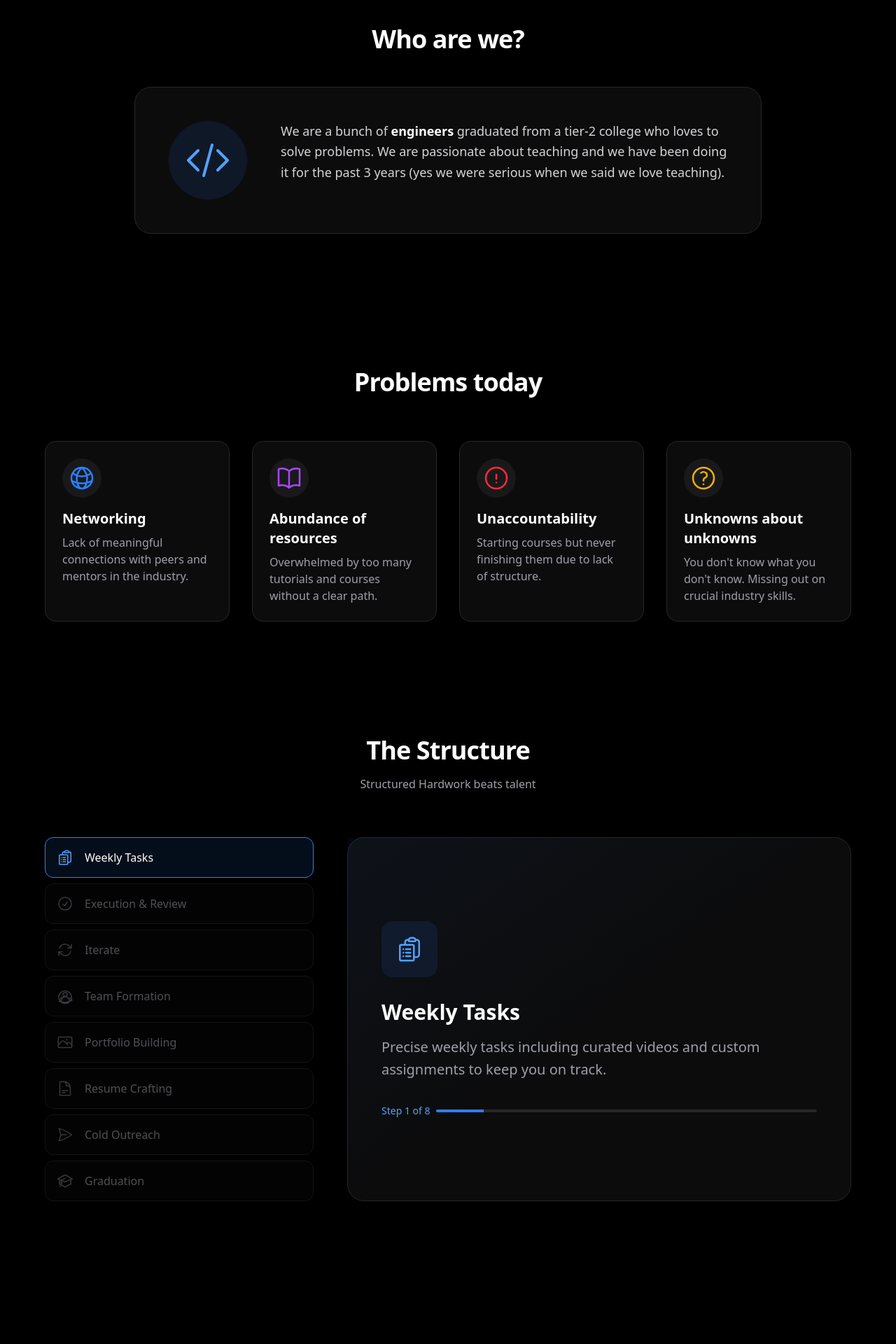
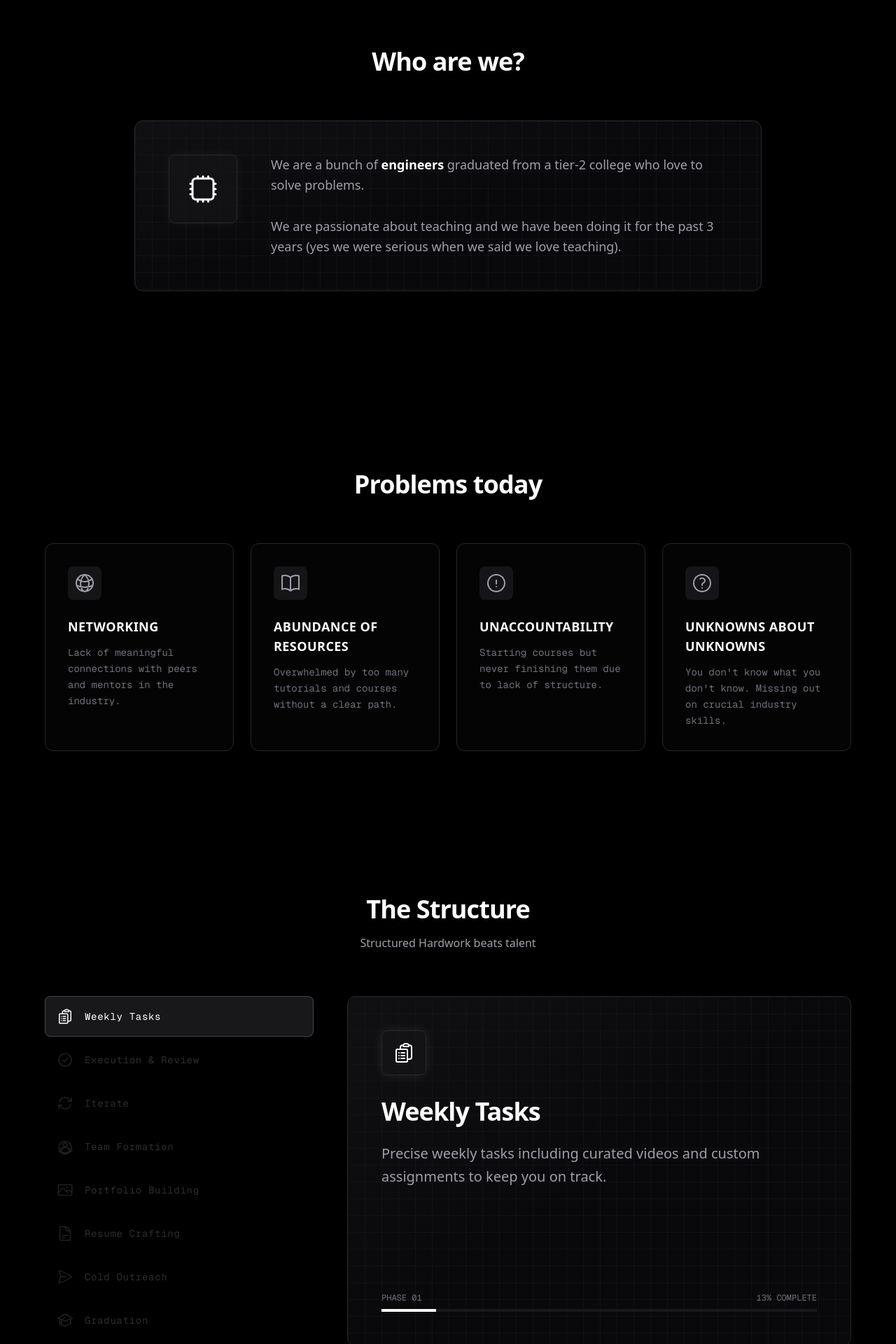
Before and after one commit to akxr-in/akxr-landing-page, a Next.js app: page / in a window 1280 px wide. Shown: the part 700-2620 px from the top of the page at 70% size. Built offline with nearby package versions, Linux system fonts and the light colour scheme.

Commit message:
fix: immprove design

```diff
--- a/app/components/About.tsx
+++ b/app/components/About.tsx
@@ -1,23 +1,28 @@
 
 export default function About() {
     return (
-        <section className="bg-black py-24 px-4">
+        <section className="bg-black py-32 px-4">
             <div className="mx-auto max-w-4xl text-center">
-                <h2 className="mb-12 text-3xl font-bold tracking-tight text-white sm:text-4xl">
+                <h2 className="mb-16 text-3xl font-bold tracking-tight text-white sm:text-4xl">
                     Who are we?
                 </h2>
 
-                <div className="relative overflow-hidden rounded-3xl border border-zinc-800 bg-zinc-900/50 p-8 backdrop-blur-sm sm:p-12">
-                    <div className="flex flex-col items-center gap-8 md:flex-row md:items-start md:gap-12">
-                        <div className="flex-shrink-0 rounded-full bg-blue-500/10 p-6">
-                            <svg xmlns="http://www.w3.org/2000/svg" fill="none" viewBox="0 0 24 24" strokeWidth={1.5} stroke="currentColor" className="h-16 w-16 text-blue-400">
-                                <path strokeLinecap="round" strokeLinejoin="round" d="M17.25 6.75L22.5 12l-5.25 5.25m-10.5 0L1.5 12l5.25-5.25m7.5-3l-4.5 16.5" />
+                <div className="relative overflow-hidden rounded-xl border border-zinc-800 bg-zinc-950 p-8 sm:p-12">
+                    {/* Tech grid background */}
+                    <div className="absolute inset-0 bg-[linear-gradient(to_right,#80808012_1px,transparent_1px),linear-gradient(to_bottom,#80808012_1px,transparent_1px)] bg-[size:24px_24px]" />
+                    <div className="absolute inset-0 bg-gradient-to-br from-zinc-900/50 via-transparent to-transparent" />
+
+                    <div className="relative z-10 flex flex-col items-center gap-8 md:flex-row md:items-start md:gap-12">
+                        <div className="flex-shrink-0 rounded-lg border border-zinc-800 bg-zinc-900/50 p-6 shadow-[0_0_15px_rgba(255,255,255,0.05)]">
+                            <svg xmlns="http://www.w3.org/2000/svg" fill="none" viewBox="0 0 24 24" strokeWidth={1.5} stroke="currentColor" className="h-12 w-12 text-white">
+                                <path strokeLinecap="round" strokeLinejoin="round" d="M8.25 3v1.5M4.5 8.25H3m18 0h-1.5M4.5 12H3m18 0h-1.5m-15 3.75H3m18 0h-1.5M8.25 19.5V21M12 3v1.5m0 15V21m3.75-18v1.5m0 15V21m-9-1.5h10.5a2.25 2.25 0 002.25-2.25V6.75a2.25 2.25 0 00-2.25-2.25H6.75A2.25 2.25 0 004.5 6.75v10.5a2.25 2.25 0 002.25 2.25z" />
                             </svg>
                         </div>
 
                         <div className="text-left">
-                            <p className="text-lg leading-relaxed text-zinc-300">
-                                We are a bunch of <span className="font-semibold text-white">engineers</span> graduated from a tier-2 college who loves to solve problems.
+                            <p className="text-lg leading-relaxed text-zinc-400 font-light">
+                                We are a bunch of <span className="font-bold text-white">engineers</span> graduated from a tier-2 college who love to solve problems.
+                                <br /><br />
                                 We are passionate about teaching and we have been doing it for the past 3 years
                                 (yes we were serious when we said we love teaching).
                             </p>
--- a/app/components/Problems.tsx
+++ b/app/components/Problems.tsx
@@ -1,10 +1,9 @@
-
 const problems = [
     {
         title: "Networking",
         description: "Lack of meaningful connections with peers and mentors in the industry.",
         icon: (
-            <svg xmlns="http://www.w3.org/2000/svg" fill="none" viewBox="0 0 24 24" strokeWidth={1.5} stroke="currentColor" className="h-10 w-10 text-blue-500">
+            <svg xmlns="http://www.w3.org/2000/svg" fill="none" viewBox="0 0 24 24" strokeWidth={1.5} stroke="currentColor" className="h-8 w-8">
                 <path strokeLinecap="round" strokeLinejoin="round" d="M12 21a9.004 9.004 0 008.716-6.747M12 21a9.004 9.004 0 01-8.716-6.747M12 21c2.485 0 4.5-4.03 4.5-9S12 3 12 3m0 18c-2.485 0-4.5-4.03-4.5-9S12 3 12 3m0 0a8.997 8.997 0 017.843 4.582M12 3a8.997 8.997 0 00-7.843 4.582m15.686 0A11.953 11.953 0 0112 10.5c-2.998 0-5.74-1.1-7.843-2.918m15.686 0A8.959 8.959 0 0121 12c0 .778-.099 1.533-.284 2.253m0 0A17.919 17.919 0 0112 16.5c-3.162 0-6.133-.815-8.716-2.247m0 0A9.015 9.015 0 013 12c0-1.605.42-3.113 1.157-4.418" />
             </svg>
         )
@@ -13,7 +12,7 @@ const problems = [
         title: "Abundance of resources",
         description: "Overwhelmed by too many tutorials and courses without a clear path.",
         icon: (
-            <svg xmlns="http://www.w3.org/2000/svg" fill="none" viewBox="0 0 24 24" strokeWidth={1.5} stroke="currentColor" className="h-10 w-10 text-purple-500">
+            <svg xmlns="http://www.w3.org/2000/svg" fill="none" viewBox="0 0 24 24" strokeWidth={1.5} stroke="currentColor" className="h-8 w-8">
                 <path strokeLinecap="round" strokeLinejoin="round" d="M12 6.042A8.967 8.967 0 006 3.75c-1.052 0-2.062.18-3 .512v14.25A8.987 8.987 0 016 18c2.305 0 4.408.867 6 2.292m0-14.25a8.966 8.966 0 016-2.292c1.052 0 2.062.18 3 .512v14.25A8.987 8.987 0 0018 18a8.967 8.967 0 00-6 2.292m0-14.25v14.25" />
             </svg>
         )
@@ -22,7 +21,7 @@ const problems = [
         title: "Unaccountability",
         description: "Starting courses but never finishing them due to lack of structure.",
         icon: (
-            <svg xmlns="http://www.w3.org/2000/svg" fill="none" viewBox="0 0 24 24" strokeWidth={1.5} stroke="currentColor" className="h-10 w-10 text-red-500">
+            <svg xmlns="http://www.w3.org/2000/svg" fill="none" viewBox="0 0 24 24" strokeWidth={1.5} stroke="currentColor" className="h-8 w-8">
                 <path strokeLinecap="round" strokeLinejoin="round" d="M12 9v3.75m9-.75a9 9 0 11-18 0 9 9 0 0118 0zm-9 3.75h.008v.008H12v-.008z" />
             </svg>
         )
@@ -31,7 +30,7 @@ const problems = [
         title: "Unknowns about unknowns",
         description: "You don't know what you don't know. Missing out on crucial industry skills.",
         icon: (
-            <svg xmlns="http://www.w3.org/2000/svg" fill="none" viewBox="0 0 24 24" strokeWidth={1.5} stroke="currentColor" className="h-10 w-10 text-yellow-500">
+            <svg xmlns="http://www.w3.org/2000/svg" fill="none" viewBox="0 0 24 24" strokeWidth={1.5} stroke="currentColor" className="h-8 w-8">
                 <path strokeLinecap="round" strokeLinejoin="round" d="M9.879 7.519c1.171-1.025 3.071-1.025 4.242 0 1.172 1.025 1.172 2.687 0 3.712-.203.179-.43.326-.67.442-.745.361-1.45.999-1.45 1.827v.75M21 12a9 9 0 11-18 0 9 9 0 0118 0zm-9 5.25h.008v.008H12v-.008z" />
             </svg>
         )
@@ -40,25 +39,25 @@ const problems = [
 
 export default function Problems() {
     return (
-        <section className="bg-black py-24 px-4">
+        <section className="bg-black py-32 px-4">
             <div className="mx-auto max-w-6xl">
                 <h2 className="mb-16 text-center text-3xl font-bold tracking-tight text-white sm:text-4xl">
                     Problems today
                 </h2>
 
-                <div className="grid gap-8 sm:grid-cols-2 lg:grid-cols-4">
+                <div className="grid gap-6 sm:grid-cols-2 lg:grid-cols-4">
                     {problems.map((problem, index) => (
                         <div
                             key={index}
-                            className="group relative overflow-hidden rounded-2xl border border-zinc-800 bg-zinc-900/50 p-6 transition-all hover:border-zinc-700 hover:bg-zinc-900 hover:shadow-lg hover:shadow-blue-900/10"
+                            className="group relative overflow-hidden rounded-xl border border-zinc-800 bg-zinc-900/20 p-8 transition-all hover:border-zinc-600 hover:bg-zinc-900/40"
                         >
-                            <div className="mb-4 flex h-14 w-14 items-center justify-center rounded-full bg-zinc-800/50 transition-transform group-hover:scale-110 group-hover:bg-zinc-800">
+                            <div className="mb-6 flex h-12 w-12 items-center justify-center rounded-lg bg-zinc-800/50 text-zinc-400 transition-colors group-hover:bg-white group-hover:text-black">
                                 {problem.icon}
                             </div>
-                            <h3 className="mb-2 text-xl font-semibold text-white">
+                            <h3 className="mb-3 text-lg font-bold text-white uppercase tracking-wide">
                                 {problem.title}
                             </h3>
-                            <p className="text-zinc-400">
+                            <p className="text-sm leading-relaxed text-zinc-500 font-mono">
                                 {problem.description}
                             </p>
                         </div>
--- a/app/components/Structure.tsx
+++ b/app/components/Structure.tsx
@@ -7,7 +7,6 @@ const steps = [
         id: 1,
         title: "Weekly Tasks",
         description: "Precise weekly tasks including curated videos and custom assignments to keep you on track.",
-        color: "blue",
         icon: (
             <svg xmlns="http://www.w3.org/2000/svg" fill="none" viewBox="0 0 24 24" strokeWidth={1.5} stroke="currentColor" className="h-6 w-6">
                 <path strokeLinecap="round" strokeLinejoin="round" d="M9 12h3.75M9 15h3.75M9 18h3.75m3 .75H18a2.25 2.25 0 002.25-2.25V6.108c0-1.135-.845-2.098-1.976-2.192a48.424 48.424 0 00-1.123-.08m-5.801 0c-.065.21-.1.433-.1.664 0 .414.336.75.75.75h4.5a.75.75 0 00.75-.75 2.25 2.25 0 00-.1-.664m-5.8 0A2.251 2.251 0 0113.5 2.25H15c1.012 0 1.867.668 2.15 1.586m-5.8 0c-.376.023-.75.05-1.124.08C9.095 4.01 8.25 4.973 8.25 6.108V8.25m0 0H4.875c-.621 0-1.125.504-1.125 1.125v11.25c0 .621.504 1.125 1.125 1.125h9.75c.621 0 1.125-.504 1.125-1.125V9.375c0-.621-.504-1.125-1.125-1.125H8.25zM6.75 12h.008v.008H6.75V12zm0 3h.008v.008H6.75V15zm0 3h.008v.008H6.75V18z" />
@@ -18,7 +17,6 @@ const steps = [
         id: 2,
         title: "Execution & Review",
         description: "Complete assignments and join our weekly review calls for personalized feedback.",
-        color: "indigo",
         icon: (
             <svg xmlns="http://www.w3.org/2000/svg" fill="none" viewBox="0 0 24 24" strokeWidth={1.5} stroke="currentColor" className="h-6 w-6">
                 <path strokeLinecap="round" strokeLinejoin="round" d="M9 12.75L11.25 15 15 9.75M21 12a9 9 0 11-18 0 9 9 0 0118 0z" />
@@ -29,7 +27,6 @@ const steps = [
         id: 3,
         title: "Iterate",
         description: "Repeat the cycle until the entire syllabus is mastered and you are ready for the next phase.",
-        color: "violet",
         icon: (
             <svg xmlns="http://www.w3.org/2000/svg" fill="none" viewBox="0 0 24 24" strokeWidth={1.5} stroke="currentColor" className="h-6 w-6">
                 <path strokeLinecap="round" strokeLinejoin="round" d="M16.023 9.348h4.992v-.001M2.985 19.644v-4.992m0 0h4.992m-4.993 0l3.181 3.183a8.25 8.25 0 0013.803-3.7M4.031 9.865a8.25 8.25 0 0113.803-3.7l3.181 3.182m0-4.991v4.99" />
@@ -40,7 +37,6 @@ const steps = [
         id: 4,
         title: "Team Formation",
         description: "Form teams, get paired with mentors, and participate in hackathons to build real-world experience.",
-        color: "purple",
         icon: (
             <svg xmlns="http://www.w3.org/2000/svg" fill="none" viewBox="0 0 24 24" strokeWidth={1.5} stroke="currentColor" className="h-6 w-6">
                 <path strokeLinecap="round" strokeLinejoin="round" d="M18 18.72a9.094 9.094 0 003.741-.479 3 3 0 00-4.682-2.72m.94 3.198l.001.031c0 .225-.012.447-.037.666A11.944 11.944 0 0112 21c-2.17 0-4.207-.576-5.963-1.584A6.062 6.062 0 016 18.719m12 0a5.971 5.971 0 00-.941-3.197m0 0A5.995 5.995 0 0012 12.75a5.995 5.995 0 00-5.058 5.472m0 0a9.09 9.09 0 00-3.246 1.583m0 0a9.091 9.091 0 018.315-7.512M12 12.75a3.002 3.002 0 003.001-3.001 3.002 3.002 0 00-3.001-3.001 3.002 3.002 0 00-3.001 3.001zm0 9.75a9.002 9.002 0 01-9.001-9.001c0-4.97 4.032-9.001 9.001-9.001s9.001 4.032 9.001 9.001a9.001 9.001 0 01-9.001 9.001z" />
@@ -51,7 +47,6 @@ const steps = [
         id: 5,
         title: "Portfolio Building",
         description: "Mentors guide you in building a personal portfolio that stands out to recruiters.",
-        color: "fuchsia",
         icon: (
             <svg xmlns="http://www.w3.org/2000/svg" fill="none" viewBox="0 0 24 24" strokeWidth={1.5} stroke="currentColor" className="h-6 w-6">
                 <path strokeLinecap="round" strokeLinejoin="round" d="M2.25 15.75l5.159-5.159a2.25 2.25 0 013.182 0l5.159 5.159m-1.5-1.5l1.409-1.409a2.25 2.25 0 013.182 0l2.909 2.909m-18 3.75h16.5a1.5 1.5 0 001.5-1.5V6a1.5 1.5 0 00-1.5-1.5H3.75A1.5 1.5 0 002.25 6v12a1.5 1.5 0 001.5 1.5zm10.5-11.25h.008v.008h-.008V8.25zm.375 0a.375.375 0 11-.75 0 .375.375 0 01.75 0z" />
@@ -62,7 +57,6 @@ const steps = [
         id: 6,
         title: "Resume Crafting",
         description: "Expert help to craft a resume that gets you shortlisted for top companies.",
-        color: "pink",
         icon: (
             <svg xmlns="http://www.w3.org/2000/svg" fill="none" viewBox="0 0 24 24" strokeWidth={1.5} stroke="currentColor" className="h-6 w-6">
                 <path strokeLinecap="round" strokeLinejoin="round" d="M19.5 14.25v-2.625a3.375 3.375 0 00-3.375-3.375h-1.5A1.125 1.125 0 0113.5 7.125v-1.5a3.375 3.375 0 00-3.375-3.375H8.25m0 12.75h7.5m-7.5 3H12M10.5 2.25H5.625c-.621 0-1.125.504-1.125 1.125v17.25c0 .621.504 1.125 1.125 1.125h12.75c.621 0 1.125-.504 1.125-1.125V11.25a9 9 0 00-9-9z" />
@@ -73,7 +67,6 @@ const steps = [
         id: 7,
         title: "Cold Outreach",
         description: "Personalized cold email strategies to start applying effectively and getting interviews.",
-        color: "rose",
         icon: (
             <svg xmlns="http://www.w3.org/2000/svg" fill="none" viewBox="0 0 24 24" strokeWidth={1.5} stroke="currentColor" className="h-6 w-6">
                 <path strokeLinecap="round" strokeLinejoin="round" d="M6 12L3.269 3.126A59.768 59.768 0 0121.485 12 59.77 59.77 0 013.27 20.876L5.999 12zm0 0h7.5" />
@@ -84,7 +77,6 @@ const steps = [
         id: 8,
         title: "Graduation",
         description: "Get placed and officially graduate from akxr labs. Welcome to the alumni network.",
-        color: "orange",
         icon: (
             <svg xmlns="http://www.w3.org/2000/svg" fill="none" viewBox="0 0 24 24" strokeWidth={1.5} stroke="currentColor" className="h-6 w-6">
                 <path strokeLinecap="round" strokeLinejoin="round" d="M4.26 10.147a60.436 60.436 0 00-.491 6.347A48.627 48.627 0 0112 20.904a48.627 48.627 0 018.232-4.41 60.46 60.46 0 00-.491-6.347m-15.482 0a50.57 50.57 0 00-2.658-.813A59.905 59.905 0 0112 3.493a59.902 59.902 0 0110.399 5.84c-.896.248-1.783.52-2.658.814m-15.482 0A50.697 50.697 0 0112 13.489a50.702 50.702 0 017.74-3.342M6.75 15a.75.75 0 100-1.5.75.75 0 000 1.5zm0 0v-3.675A55.378 55.378 0 0112 8.443m-7.007 11.55A5.981 5.981 0 006.75 15.75v-1.5" />
@@ -92,70 +84,6 @@ const steps = [
         )
     }
 ];
-
-// Helper to get color classes
-const getColorClasses = (color: string, isActive: boolean) => {
-    const colors: Record<string, any> = {
-        blue: {
-            border: 'border-blue-500',
-            bg: 'bg-blue-500/10',
-            text: 'text-blue-400',
-            bgSolid: 'bg-blue-500',
-            gradient: 'from-blue-500/5'
-        },
-        indigo: {
-            border: 'border-indigo-500',
-            bg: 'bg-indigo-500/10',
-            text: 'text-indigo-400',
-            bgSolid: 'bg-indigo-500',
-            gradient: 'from-indigo-500/5'
-        },
-        violet: {
-            border: 'border-violet-500',
-            bg: 'bg-violet-500/10',
-            text: 'text-violet-400',
-            bgSolid: 'bg-violet-500',
-            gradient: 'from-violet-500/5'
-        },
-        purple: {
-            border: 'border-purple-500',
-            bg: 'bg-purple-500/10',
-            text: 'text-purple-400',
-            bgSolid: 'bg-purple-500',
-            gradient: 'from-purple-500/5'
-        },
-        fuchsia: {
-            border: 'border-fuchsia-500',
-            bg: 'bg-fuchsia-500/10',
-            text: 'text-fuchsia-400',
-            bgSolid: 'bg-fuchsia-500',
-            gradient: 'from-fuchsia-500/5'
-        },
-        pink: {
-            border: 'border-pink-500',
-            bg: 'bg-pink-500/10',
-            text: 'text-pink-400',
-            bgSolid: 'bg-pink-500',
-            gradient: 'from-pink-500/5'
-        },
-        rose: {
-            border: 'border-rose-500',
-            bg: 'bg-rose-500/10',
-            text: 'text-rose-400',
-            bgSolid: 'bg-rose-500',
-            gradient: 'from-rose-500/5'
-        },
-        orange: {
-            border: 'border-orange-500',
-            bg: 'bg-orange-500/10',
-            text: 'text-orange-400',
-            bgSolid: 'bg-orange-500',
-            gradient: 'from-orange-500/5'
-        }
-    };
-
-    return colors[color];
-};
 
 export default function Structure() {
     const [activeStepIndex, setActiveStepIndex] = useState(0);
@@ -167,10 +95,6 @@ export default function Structure() {
 
             const { top, height } = containerRef.current.getBoundingClientRect();
             const windowHeight = window.innerHeight;
-
-            // Calculate progress through the section
-            // We want the sticky behavior to start when top hits 0
-            // And end when the bottom of the container hits the bottom of the viewport
 
             const scrollDistance = height - windowHeight;
             const scrolled = -top;
@@ -194,7 +118,6 @@ export default function Structure() {
     }, []);
 
     const activeStep = steps[activeStepIndex];
-    const activeColors = getColorClasses(activeStep.color, true);
 
     return (
         <section ref={containerRef} className="relative h-[300vh] bg-black">
@@ -209,30 +132,26 @@ export default function Structure() {
 
                     <div className="flex flex-col gap-8 lg:flex-row lg:gap-12">
                         {/* Left Column: List of Steps */}
-                        <div className="flex flex-col gap-2 lg:w-1/3">
+                        <div className="flex flex-col gap-1 lg:w-1/3">
                             {steps.map((step, index) => {
                                 const isActive = index === activeStepIndex;
-                                const colors = getColorClasses(step.color, isActive);
 
                                 return (
                                     <button
                                         key={step.id}
                                         onClick={() => {
-                                            // Optional: Scroll to the correct position for this step
-                                            // This would require complex math to reverse-engineer the scroll position
-                                            // For now, we keep it as a visual indicator or simple state switch if needed
-                                            // But in sticky scroll, scroll is the source of truth.
+                                            // Scroll logic could go here
                                         }}
-                                        className={`group flex items-center gap-4 rounded-xl border p-4 text-left transition-all duration-300 ${isActive
-                                            ? `${colors.border} ${colors.bg}`
-                                            : 'border-zinc-800 bg-zinc-900/30 opacity-50'
+                                        className={`group flex items-center gap-4 rounded-lg border p-4 text-left transition-all duration-300 ${isActive
+                                            ? 'border-white/20 bg-zinc-900'
+                                            : 'border-transparent hover:bg-zinc-900/50 opacity-40 hover:opacity-70'
                                             }`}
                                     >
-                                        <div className={`flex-shrink-0 transition-colors duration-300 ${isActive ? colors.text : 'text-zinc-500'
+                                        <div className={`flex-shrink-0 transition-colors duration-300 ${isActive ? 'text-white' : 'text-zinc-600'
                                             }`}>
                                             {step.icon}
                                         </div>
-                                        <span className={`font-medium transition-colors duration-300 ${isActive ? 'text-white' : 'text-zinc-400'
+                                        <span className={`font-mono text-sm tracking-wider transition-colors duration-300 ${isActive ? 'text-white' : 'text-zinc-500'
                                             }`}>
                                             {step.title}
                                         </span>
@@ -243,27 +162,32 @@ export default function Structure() {
 
                         {/* Right Column: Detail Card */}
                         <div className="relative flex-1 lg:h-auto">
-                            <div className="h-full min-h-[300px] rounded-3xl border border-zinc-800 bg-zinc-900/50 p-8 backdrop-blur-sm transition-all lg:min-h-[500px] lg:p-12">
-                                <div className={`absolute inset-0 bg-gradient-to-br ${activeColors.gradient} via-transparent to-transparent transition-colors duration-500`} />
+                            <div className="h-full min-h-[300px] rounded-xl border border-zinc-800 bg-zinc-950 p-8 transition-all lg:min-h-[500px] lg:p-12 relative overflow-hidden">
+                                {/* Tech grid background */}
+                                <div className="absolute inset-0 bg-[linear-gradient(to_right,#80808012_1px,transparent_1px),linear-gradient(to_bottom,#80808012_1px,transparent_1px)] bg-[size:24px_24px]" />
+                                <div className="absolute inset-0 bg-gradient-to-br from-zinc-900/50 via-transparent to-transparent" />
 
                                 <div className="relative z-10 flex h-full flex-col justify-center">
-                                    <div className={`mb-8 flex h-20 w-20 items-center justify-center rounded-2xl ${activeColors.bg} ${activeColors.text} transition-all duration-500`}>
-                                        {React.cloneElement(activeStep.icon as React.ReactElement<any>, { className: "h-10 w-10" })}
+                                    <div className="mb-8 flex h-16 w-16 items-center justify-center rounded-lg border border-zinc-800 bg-zinc-900/50 text-white shadow-[0_0_15px_rgba(255,255,255,0.1)]">
+                                        {React.cloneElement(activeStep.icon as React.ReactElement<any>, { className: "h-8 w-8" })}
                                     </div>
 
-                                    <h3 className="mb-4 text-3xl font-bold text-white">
+                                    <h3 className="mb-6 text-4xl font-bold text-white tracking-tight">
                                         {activeStep.title}
                                     </h3>
 
-                                    <p className="text-xl leading-relaxed text-zinc-400">
+                                    <p className="text-xl leading-relaxed text-zinc-400 font-light">
                                         {activeStep.description}
                                     </p>
 
-                                    <div className={`mt-8 flex items-center gap-2 text-sm font-medium ${activeColors.text} transition-colors duration-500`}>
-                                        <span>Step {activeStep.id} of {steps.length}</span>
-                                        <div className="h-1 flex-1 overflow-hidden rounded-full bg-zinc-800">
+                                    <div className="mt-auto pt-12">
+                                        <div className="flex items-center justify-between text-xs font-mono text-zinc-500 mb-2">
+                                            <span>PHASE {activeStep.id.toString().padStart(2, '0')}</span>
+                                            <span>{Math.round(((activeStepIndex + 1) / steps.length) * 100)}% COMPLETE</span>
+                                        </div>
+                                        <div className="h-1 w-full overflow-hidden bg-zinc-900">
                                             <div
-                                                className={`h-full ${activeColors.bgSolid} transition-all duration-500`}
+                                                className="h-full bg-white transition-all duration-500 ease-out"
                                                 style={{ width: `${((activeStepIndex + 1) / steps.length) * 100}%` }}
                                             />
                                         </div>
```
Also changed, not shown: app/components/Hero.tsx (+7 -6 lines), app/components/Pricing.tsx (+29 -15 lines), app/page.tsx (+6 -2 lines).
